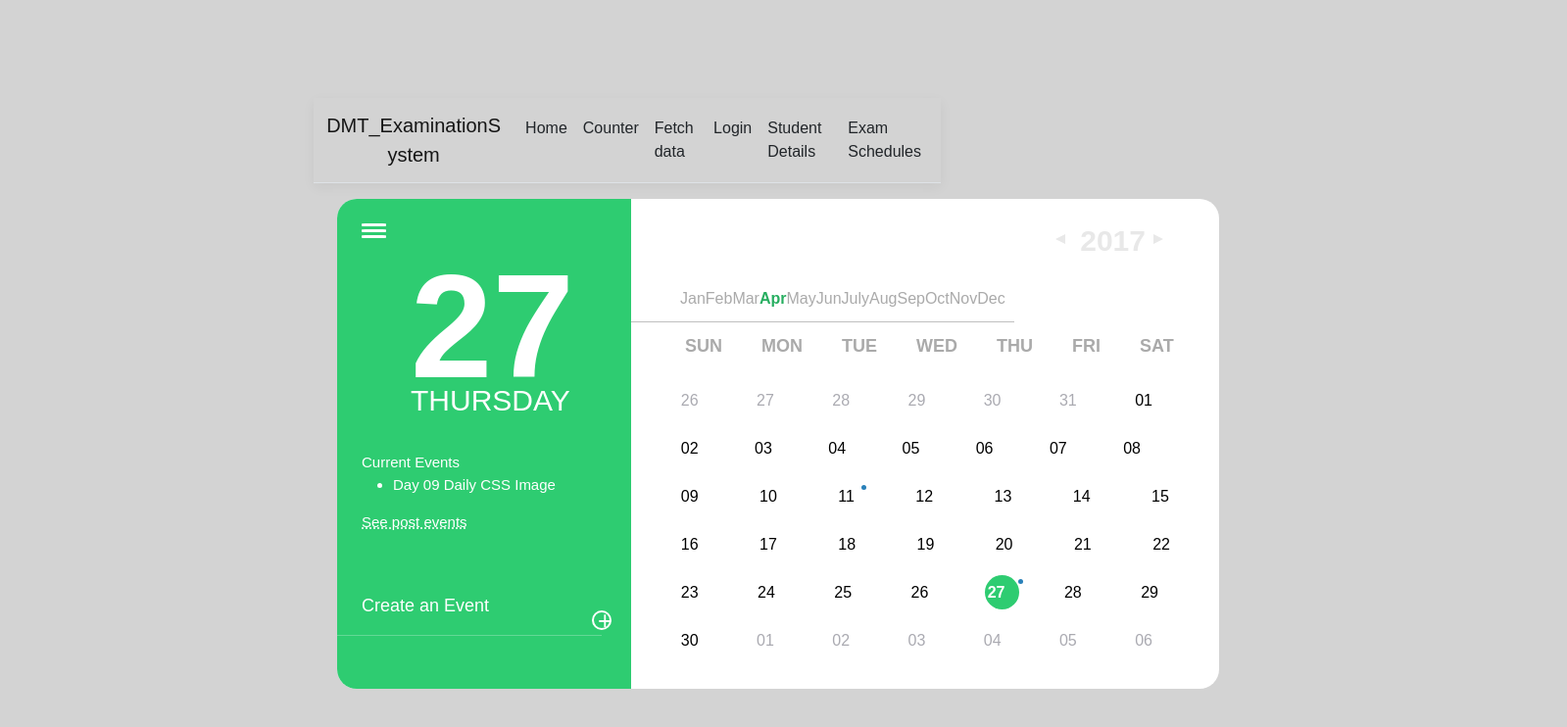
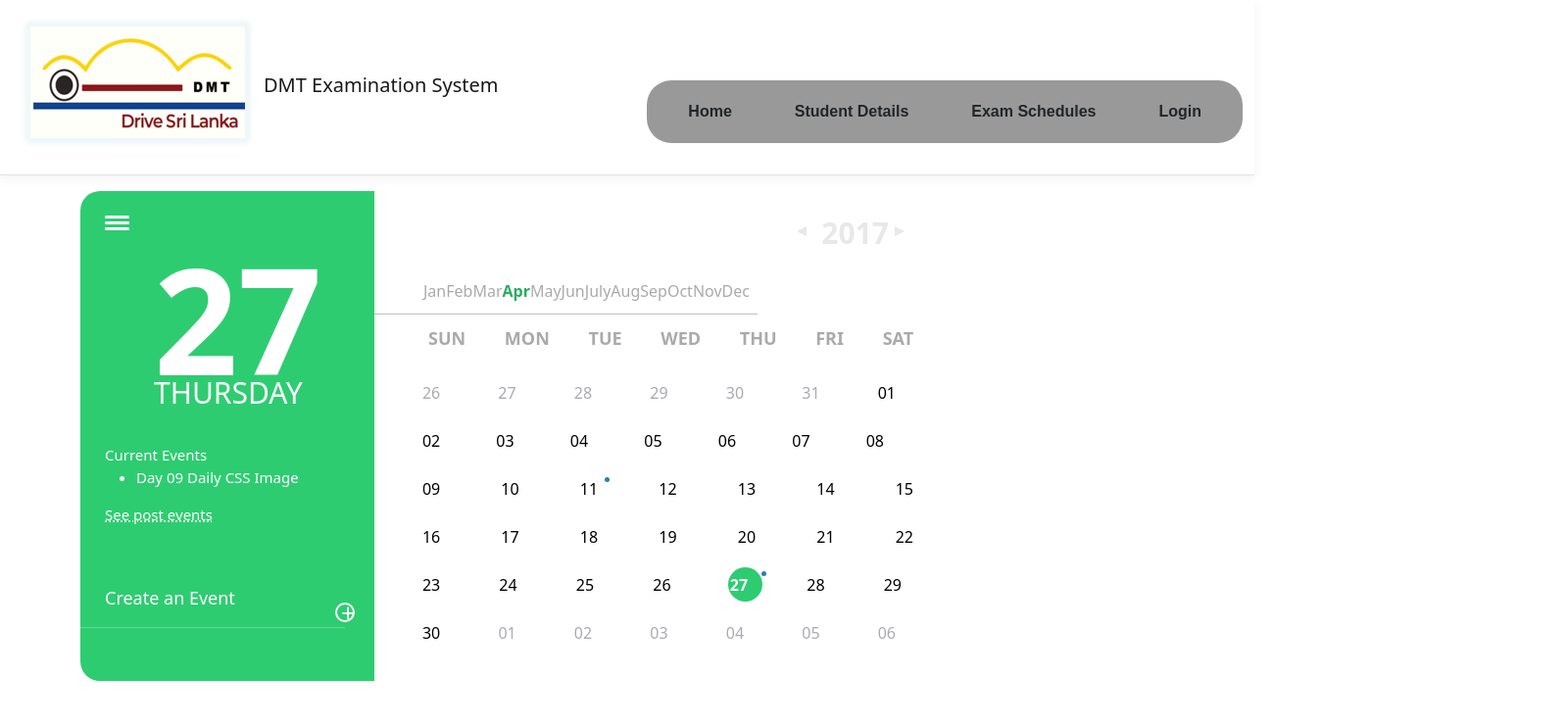
Before and after one commit to Krishanrx8/DMT-Examination-System, a React (Create React App) app in the folder DMT_ExaminationSystem/ClientApp/: page /exam-schedules in a window 1280 px wide. Shown: the top 742 px of the page at 98% size, 1599 px wide, since content can reach past the window. Built offline with nearby package versions, Linux system fonts and the light colour scheme.

Commit message:
logo updated

```diff
--- a/DMT_ExaminationSystem/ClientApp/src/components/ExamSchedule.js
+++ b/DMT_ExaminationSystem/ClientApp/src/components/ExamSchedule.js
@@ -1,5 +1,5 @@
 import React, { Component } from 'react';
-import './ExamSchedule.css';
+import './styles/ExamSchedule.css';
 
 export class ExamSchedule extends Component {
     static displayName = ExamSchedule.name;
--- a/DMT_ExaminationSystem/ClientApp/src/components/Home.js
+++ b/DMT_ExaminationSystem/ClientApp/src/components/Home.js
@@ -6,20 +6,7 @@ export class Home extends Component {
   render() {
     return (
       <div>
-        <h1>Hello, world!</h1>
-        <p>Welcome to your new single-page application, built with:</p>
-        <ul>
-          <li><a href='https://get.asp.net/'>ASP.NET Core</a> and <a href='https://msdn.microsoft.com/en-us/library/67ef8sbd.aspx'>C#</a> for cross-platform server-side code</li>
-          <li><a href='https://facebook.github.io/react/'>React</a> for client-side code</li>
-          <li><a href='http://getbootstrap.com/'>Bootstrap</a> for layout and styling</li>
-        </ul>
-        <p>To help you get started, we have also set up:</p>
-        <ul>
-          <li><strong>Client-side navigation</strong>. For example, click <em>Counter</em> then <em>Back</em> to return here.</li>
-          <li><strong>Development server integration</strong>. In development mode, the development server from <code>create-react-app</code> runs in the background automatically, so your client-side resources are dynamically built on demand and the page refreshes when you modify any file.</li>
-          <li><strong>Efficient production builds</strong>. In production mode, development-time features are disabled, and your <code>dotnet publish</code> configuration produces minified, efficiently bundled JavaScript files.</li>
-        </ul>
-        <p>The <code>ClientApp</code> subdirectory is a standard React application based on the <code>create-react-app</code> template. If you open a command prompt in that directory, you can run <code>npm</code> commands such as <code>npm test</code> or <code>npm install</code>.</p>
+
       </div>
     );
   }
--- a/DMT_ExaminationSystem/ClientApp/src/components/Layout.js
+++ b/DMT_ExaminationSystem/ClientApp/src/components/Layout.js
@@ -9,7 +9,7 @@ export class Layout extends Component {
     return (
       <div>
         <NavMenu />
-        <Container>
+        <Container fluid>
           {this.props.children}
         </Container>
       </div>
--- a/DMT_ExaminationSystem/ClientApp/src/components/Login.js
+++ b/DMT_ExaminationSystem/ClientApp/src/components/Login.js
@@ -1,5 +1,5 @@
 import React, { Component } from 'react';
-import './Login.css';
+import './styles/Login.css';
 
 
 export class Login extends Component {
@@ -9,8 +9,6 @@ export class Login extends Component {
         return (
 			<div class="login-wrap">
 				<div class="login-html">
-					{/*<input id="tab-1" type="radio" name="tab" class="sign-in" checked><label for="tab-1" class="tab">Sign In</label></input>
-					<input id="tab-2" type="radio" name="tab" class="sign-up"><label for="tab-2" class="tab">Sign Up</label></input>*/}
 					<div class="login-form">
 						<div class="sign-in-htm">
 							<div class="group">
--- a/DMT_ExaminationSystem/ClientApp/src/components/NavMenu.css
+++ /dev/null
@@ -1,18 +0,0 @@
-a.navbar-brand {
-  white-space: normal;
-  text-align: center;
-  word-break: break-all;
-}
-
-html {
-  font-size: 14px;
-}
-@media (min-width: 768px) {
-  html {
-    font-size: 16px;
-  }
-}
-
-.box-shadow {
-  box-shadow: 0 .25rem .75rem rgba(0, 0, 0, .05);
-}
--- a/DMT_ExaminationSystem/ClientApp/src/components/NavMenu.js
+++ b/DMT_ExaminationSystem/ClientApp/src/components/NavMenu.js
@@ -1,7 +1,7 @@
 import React, { Component } from 'react';
 import { Collapse, Navbar, NavbarBrand, NavbarToggler, NavItem, NavLink } from 'reactstrap';
 import { Link } from 'react-router-dom';
-import './NavMenu.css';
+import './styles/NavMenu.css';
 
 export class NavMenu extends Component {
   static displayName = NavMenu.name;
@@ -24,28 +24,22 @@ export class NavMenu extends Component {
   render() {
     return (
       <header>
-        <Navbar className="navbar-expand-sm navbar-toggleable-sm ng-white border-bottom box-shadow mb-3" container light>
-          <NavbarBrand tag={Link} to="/">DMT_ExaminationSystem</NavbarBrand>
+            <Navbar className="navbar-expand-sm navbar-toggleable-sm ng-white border-bottom box-shadow mb-3" fluid light>
+                <NavbarBrand tag={Link} to="/"><img src={require('./styles/logo.png')} />DMT Examination System</NavbarBrand>
           <NavbarToggler onClick={this.toggleNavbar} className="mr-2" />
           <Collapse className="d-sm-inline-flex flex-sm-row-reverse" isOpen={!this.state.collapsed} navbar>
-            <ul className="navbar-nav flex-grow">
+                    <ul className="menu-bar navbar-nav flex-grow">
               <NavItem>
                 <NavLink tag={Link} className="text-dark" to="/">Home</NavLink>
-              </NavItem>
-              <NavItem>
-                <NavLink tag={Link} className="text-dark" to="/counter">Counter</NavLink>
-              </NavItem>
-              <NavItem>
-                <NavLink tag={Link} className="text-dark" to="/fetch-data">Fetch data</NavLink>
-            </NavItem>
-            <NavItem>
-                <NavLink tag={Link} className="text-dark" to="/login">Login</NavLink>
               </NavItem>
                     <NavItem>
                         <NavLink tag={Link} className="text-dark" to="/student-details">Student Details</NavLink>
                     </NavItem>
                     <NavItem>
                         <NavLink tag={Link} className="text-dark" to="/exam-schedules">Exam Schedules</NavLink>
+                    </NavItem>
+                    <NavItem>
+                        <NavLink tag={Link} className="text-dark" to="/login">Login</NavLink>
                     </NavItem>
             </ul>
           </Collapse>
--- a/DMT_ExaminationSystem/ClientApp/src/components/StudentDetails.js
+++ b/DMT_ExaminationSystem/ClientApp/src/components/StudentDetails.js
@@ -1,5 +1,5 @@
 import React, { Component } from 'react';
-import './StudentDetails.css';
+import './styles/StudentDetails.css';
 
 export class StudentDetails extends Component {
     static displayName = StudentDetails.name;
--- a/DMT_ExaminationSystem/ClientApp/src/components/ExamSchedule.css
+++ b/DMT_ExaminationSystem/ClientApp/src/components/styles/ExamSchedule.css
@@ -1,9 +1,3 @@
-body {
-    width: 50%;
-    margin: 100px auto;
-    background-color: lightgray;
-    font-family: 'Kanit', sans-serif;
-}
 
 .calendar-base {
     width: 900px;
--- /dev/null
+++ b/DMT_ExaminationSystem/ClientApp/src/components/styles/Home.css
@@ -0,0 +1,2 @@
+body {
+}
--- /dev/null
+++ b/DMT_ExaminationSystem/ClientApp/src/components/styles/NavMenu.css
@@ -0,0 +1,64 @@
+a.navbar-brand {
+  white-space: normal;
+  text-align: center;
+  word-break: break-all;
+}
+
+html {
+  font-size: 14px;
+}
+@media (min-width: 768px) {
+  html {
+    font-size: 16px;
+  }
+}
+
+.box-shadow {
+  box-shadow: 0 .25rem .75rem rgba(0, 0, 0, .05);
+}
+
+.menu-bar {
+    border-radius: 25px;
+    height: fit-content;
+    display: inline-flex;
+    background-color: rgba(0, 0, 0, .4);
+    -webkit-backdrop-filter: blur(10px);
+    backdrop-filter: blur(10px);
+    align-items: center;
+    padding: 0 10px;
+    margin: 50px 0 0 0;
+}
+
+    .menu-bar li {
+        list-style: none;
+        color: white;
+        font-family: sans-serif;
+        font-weight: bold;
+        padding: 12px 16px;
+        margin: 0 8px;
+        position: relative;
+        cursor: pointer;
+        white-space: nowrap;
+    }
+
+        .menu-bar li::before {
+            content: " ";
+            position: absolute;
+            top: 0;
+            left: 0;
+            height: 100%;
+            width: 100%;
+            z-index: -1;
+            transition: 0.2s;
+            border-radius: 25px;
+        }
+
+        .menu-bar li:hover {
+            color: black;
+        }
+
+            .menu-bar li:hover::before {
+                background: linear-gradient(to bottom, #e8edec, #d2d1d3);
+                box-shadow: 0px 3px 20px 0px black;
+                transform: scale(1.2);
+            }
```
Also changed, not shown: DMT_ExaminationSystem/ClientApp/src/components/styles/Login.css (renamed from DMT_ExaminationSystem/ClientApp/src/components/Login.css), DMT_ExaminationSystem/ClientApp/src/components/styles/StudentDetails.css (renamed from DMT_ExaminationSystem/ClientApp/src/components/StudentDetails.css), DMT_ExaminationSystem/ClientApp/src/components/styles/logo.png (added). Lines whose indentation alone changed are shown as unchanged.
